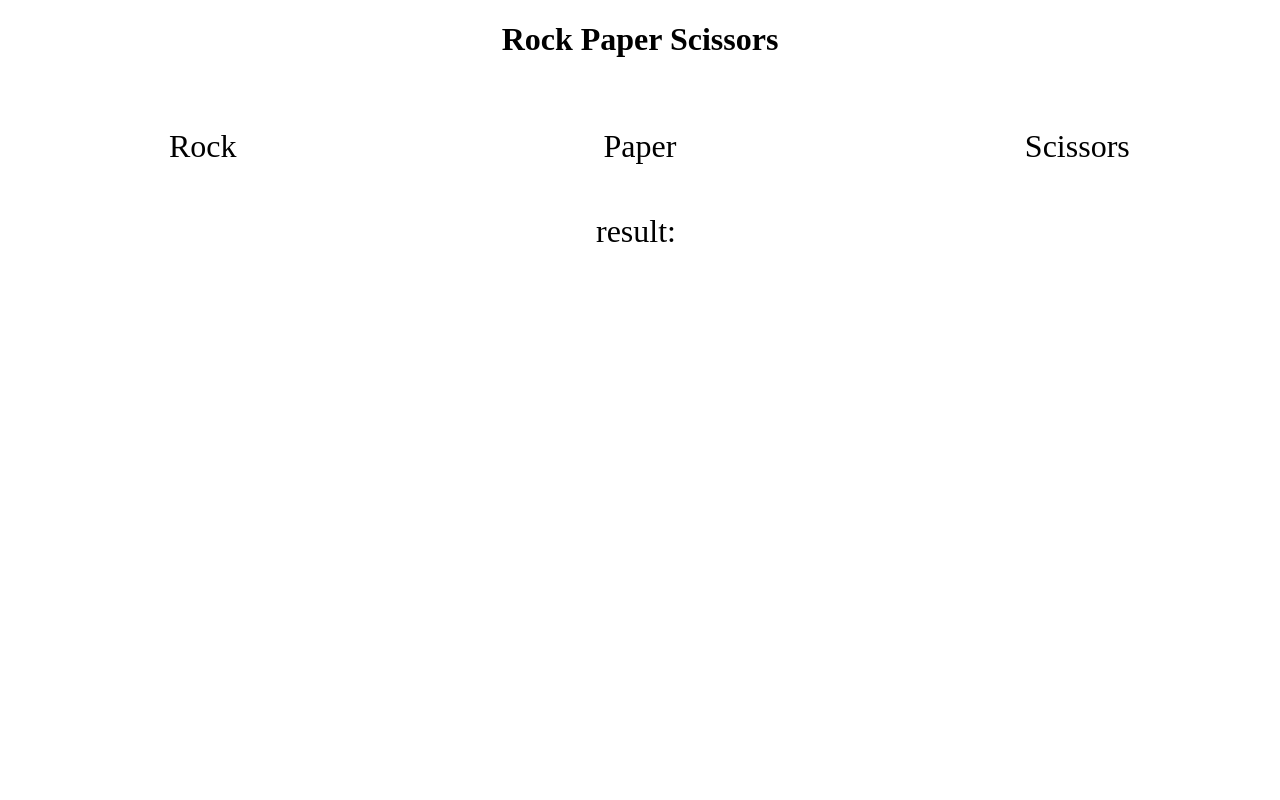
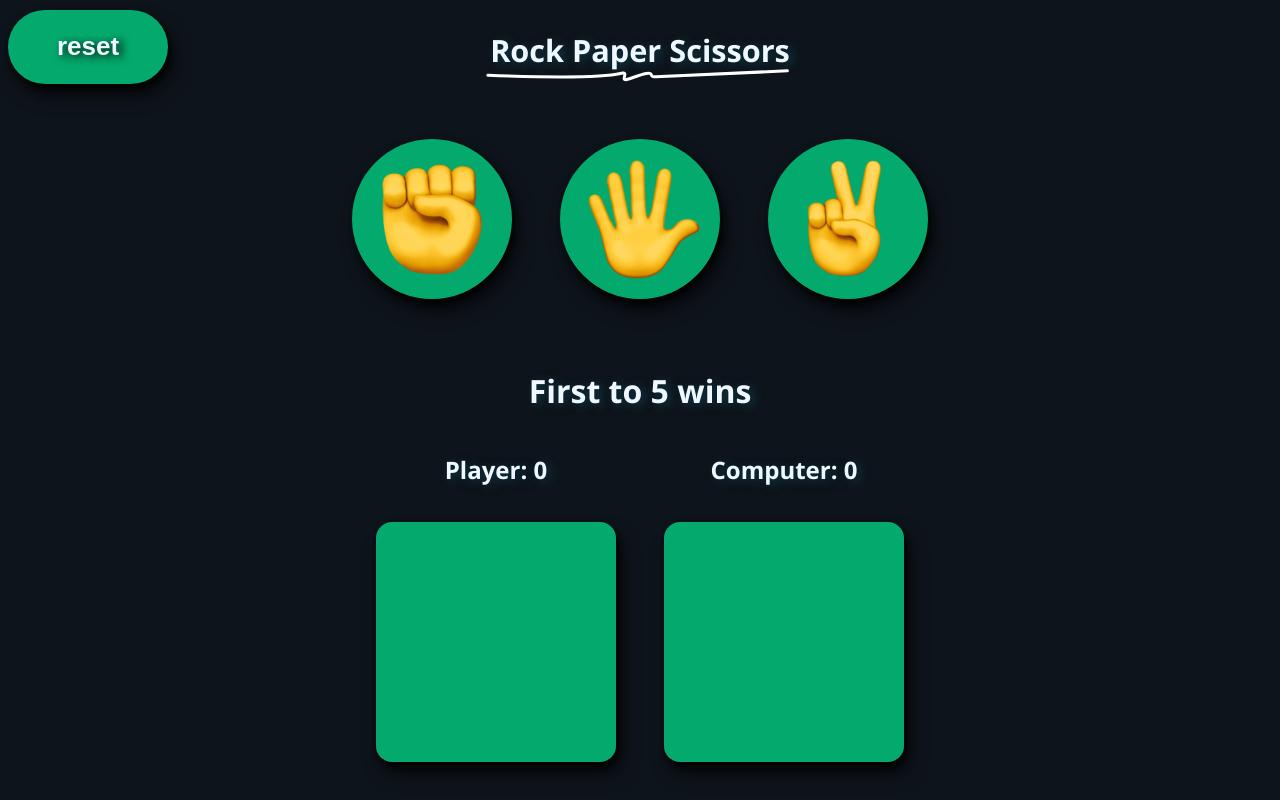
Before and after one commit to ZiedDev/rock-paper-scissors, a plain HTML site: page index.html in a window 1280 px wide. Drawn offline with Linux system fonts and the light colour scheme.

Commit message:
v2 ui reworked

```diff
--- a/index.html
+++ b/index.html
@@ -11,18 +11,39 @@
 <body>
 
     <div class="header">
-        <h1>Rock Paper Scissors</h1>
+        <h1 class="fancy-underline fancy-underline3">Rock Paper Scissors</h1>
+
+        <button class="reset-button" onclick="resetGame()" id="reset-button">
+            <h2>reset</h2>
+        </button>
     </div>
 
-    <div class="selection-container">
-        <div class="selction" id="rock">Rock</div>
+    <div class="selections-container">
+        <button class="selction" id="rock">rock<img src="./images/emojis/rock.png" alt="rock"></button>
 
-        <div class="selction" id="paper">Paper</div>
+        <button class="selction" id="paper">paper<img src="./images/emojis/paper.png" alt="paper"></button>
 
-        <div class="selction" id="scissors">Scissors</div>
+        <button class="selction" id="scissors">scissors<img src="./images/emojis/scissors.png" alt="scissors"></button>
     </div>
 
-    <div class="result" id="result">result: </div>
+    <div class="game" id="result">
+        <h1 id="game-header">First to 5 wins</h1>
+
+        <div class="result" id="result">
+            <div class="choice-card">
+                <h2 id="player-score">Player: 0</h2>
+                <div class="player-choice" id="player-choice">
+                    <img id="player-choice-image">
+                </div>
+            </div>
+            <div class="choice-card">
+                <h2 id="computer-score">Computer: 0</h2>
+                <div class="computer-choice" id="computer-choice">
+                    <img id="computer-choice-image">
+                </div>
+            </div>
+        </div>
+    </div>
 
     <script src="./script.js"></script>
 </body>
--- a/script.js
+++ b/script.js
@@ -1,8 +1,16 @@
-//DOM manipulation
+//DOM manipulationrock
 const rock = document.getElementById("rock");
 const paper = document.getElementById("paper");
 const scissors = document.getElementById("scissors");
-const result = document.getElementById("result");
+
+const playerChoiceImage = document.getElementById("player-choice-image");
+const computerChoiceImage = document.getElementById("computer-choice-image");
+
+const playerScoreText = document.getElementById("player-score");
+const computerScoreText = document.getElementById("computer-score");
+
+const gameHeader = document.getElementById("game-header");
+const resetButton = document.getElementById("reset-button");
 
 rock.addEventListener("click", () => {
     getPlayerChoice(rock);
@@ -19,7 +27,7 @@ scissors.addEventListener("click", () => {
     game();
 });
 
-let playerSelection; //= String(prompt("choose either rock | paper | scissors")).toLowerCase();
+let playerSelection;
 let computerSelection = getComputerChoice();
 
 let playerScore = 0;
@@ -28,7 +36,6 @@ let scoreToWin = 5;
 
 function getPlayerChoice(element) {
     playerSelection = String(element.textContent).toLowerCase();
-    console.log(playerSelection);
 }
 
 function getComputerChoice() {
@@ -91,39 +98,37 @@ function round() {
 function game() {
     if (playerScore < scoreToWin && computerScore < scoreToWin) {
         computerSelection = getComputerChoice();
-        console.log(round());
+        round();
 
-        result.textContent = `result:
-        \nyou: ${playerSelection}
-        \ncomputer: ${computerSelection}
-        \nplayer score: ${playerScore}
-        \ncomputer score: ${computerScore}`;
-    } else {
-        result.textContent = `result:
-        \nyou: ${playerSelection}
-        \ncomputer: ${computerSelection}
-        \nplayer score: ${playerScore}
-        \ncomputer score: ${computerScore}
-        \nGame ended.
-        \n${playerScore > computerScore ? "You won" : "You lost"}`
+        playerChoiceImage.src = `./images/emojis/${playerSelection}.png`;
+
+        computerChoiceImage.src = `./images/emojis/${computerSelection}.png`;
+
+        playerScoreText.textContent = `Player: ${playerScore}`
+        computerScoreText.textContent = `Computer: ${computerScore}`
+    }
+    if (playerScore == scoreToWin || computerScore == scoreToWin) {
+        playerChoiceImage.src = `./images/emojis/${playerSelection}.png`;
+
+        computerChoiceImage.src = `./images/emojis/${computerSelection}.png`;
+
+        playerScoreText.textContent = `Player: ${playerScore}`
+        computerScoreText.textContent = `Computer: ${computerScore}`
+
+        playerScore > computerScore ? gameHeader.textContent = "You win" : gameHeader.textContent = "You lost";
     }
 }
 
-// function game() {
-//     while (playerScore < scoreToWin && computerScore < scoreToWin) {
-//         playerSelection = String(prompt("choose either rock | paper | scissors")).toLowerCase();
-//         computerSelection = getComputerChoice();
+function resetGame() {
+    playerScore = 0;
+    computerScore = 0;
 
-//         console.log(round());
+    playerChoiceImage.src = ``;
 
-//         result.textContent = `result:
-//         you: ${playerSelection}
-//         computer: ${computerSelection}
-//         player score: ${playerScore}
-//         computer score: ${computerScore}`;
-//     }
-// }
+    computerChoiceImage.src = ``;
 
-// console.log(game());
-// alert(`Game ended.
-// ${playerScore > computerScore ? "You won" : "You lost"}`);
+    playerScoreText.textContent = `Player: ${playerScore}`
+    computerScoreText.textContent = `Computer: ${computerScore}`
+
+    gameHeader.textContent = "First to 5 wins"
+}
--- a/style.css
+++ b/style.css
@@ -1,24 +1,240 @@
-.header {
-    text-align: center;
+:root {
+    --shadow-color: 213deg 52% 0%;
+    --shadow-elevation-low:
+        0.3px 0.5px 0.8px hsl(var(--shadow-color) / 0.27),
+        0.5px 1px 1.5px -0.6px hsl(var(--shadow-color) / 0.44),
+        1.3px 2.5px 3.7px -1.3px hsl(var(--shadow-color) / 0.6);
+    --shadow-elevation-medium:
+        0.3px 0.5px 0.8px hsl(var(--shadow-color) / 0.23),
+        1px 1.9px 2.8px -0.3px hsl(var(--shadow-color) / 0.31),
+        1.8px 3.7px 5.4px -0.6px hsl(var(--shadow-color) / 0.4),
+        3.4px 6.8px 9.9px -1px hsl(var(--shadow-color) / 0.48),
+        6.3px 12.5px 18.3px -1.3px hsl(var(--shadow-color) / 0.56);
+    --shadow-elevation-high:
+        0.3px 0.5px 0.8px hsl(var(--shadow-color) / 0.21),
+        2.3px 4.7px 6.8px -0.1px hsl(var(--shadow-color) / 0.25),
+        4.2px 8.5px 12.4px -0.3px hsl(var(--shadow-color) / 0.29),
+        6.2px 12.4px 18.1px -0.4px hsl(var(--shadow-color) / 0.33),
+        8.6px 17.2px 25.1px -0.6px hsl(var(--shadow-color) / 0.37),
+        11.7px 23.5px 34.3px -0.7px hsl(var(--shadow-color) / 0.41),
+        15.9px 31.8px 46.4px -0.9px hsl(var(--shadow-color) / 0.45),
+        21.3px 42.7px 62.3px -1px hsl(var(--shadow-color) / 0.48),
+        28.5px 56.9px 83px -1.2px hsl(var(--shadow-color) / 0.52),
+        37.5px 75px 109.4px -1.3px hsl(var(--shadow-color) / 0.56);
 }
 
-.selection-container {
+body {
+    background-color: hsl(210deg, 30%, 8%);
+    font-weight: 250;
+    font-family: 'Segoe UI', Tahoma, Geneva, Verdana, sans-serif;
+    color: aliceblue;
+
+    text-shadow: 0.25rem 0.125rem 10px #0f3a4b;
+
+}
+
+button {
+    -webkit-appearance: none;
+    appearance: none;
+    outline: none;
+    margin: 0;
+    padding: 0;
+
+    -webkit-transition: .2s;
+    transition: transform .2s;
+
+    box-shadow: var(--shadow-elevation-medium);
+    overflow: hidden;
+    border: none;
+    border-radius: 1rem;
+
+    cursor: pointer;
+
+    color: hsl(210deg, 30%, 8%);
+    font-weight: bold;
+    font-size: 13pt;
+    text-shadow: 0.25rem 0.125rem 10px #000000;
+}
+
+button:hover {
+    transform: scale(110%);
+}
+
+button:active {
+    transform: scale(90%);
+}
+
+.reset-button {
+    position: absolute;
+    top: 2%;
+    left: 0;
+
+    min-width: min(10rem, 60vw);
+
+    cursor: pointer;
+
+    border-radius: 100px;
+    background-color: #04AA6D;
+    color: aliceblue;
+    box-shadow: var(--shadow-elevation-medium);
+}
+
+.header {
+    display: flex;
+    align-items: center;
+    justify-content: center;
+    position: relative;
+}
+
+.header h1 {
+    font-size: 23pt;
+    width: fit-content;
+}
+
+.selections-container {
+    display: flex;
+    justify-content: center;
+    gap: 3rem;
+}
+
+.selction {
+    display: flex;
+    justify-content: center;
+    align-items: center;
+
+    font-size: 0;
+    margin: 3rem 0;
+    cursor: pointer;
+
+    min-width: min(10rem, 20vw);
+    min-height: min(10rem, 20vw);
+    border-radius: 100px;
+    background-color: #04AA6D;
+    box-shadow: var(--shadow-elevation-medium);
+}
+
+.choice-card {
+    display: flex;
+    justify-content: center;
+    align-items: center;
+    flex-direction: column;
+}
+
+.player-choice,
+.computer-choice {
+    display: flex;
+    justify-content: center;
+    align-items: center;
+    margin: 1rem 0;
+    min-width: 15rem;
+    min-height: 15rem;
+    border-radius: 1rem;
+    background-color: #04AA6D;
+    box-shadow: var(--shadow-elevation-medium);
+}
+
+.game {
+    display: flex;
+    justify-content: center;
+    align-items: center;
+    flex-direction: column;
+}
+
+.result {
     display: flex;
     flex-wrap: wrap;
     justify-content: center;
     gap: 3rem;
 }
 
-.selction {
-    flex: 1;
-    text-align: center;
-    font-size: 24pt;
-    margin: 3rem 0;
-    cursor: pointer;
+.footer {
+    margin-top: 3rem;
 }
 
-.result {
-    text-align: center;
-    font-size: 24pt;
-    white-space: pre-wrap;
+.footer a {
+    font-size: 15pt;
+    font-weight: bolder;
+    text-decoration: none;
+    display: inline-block;
+    position: relative;
+    color: #53bef3;
 }
+
+.footer a:after {
+    content: '';
+    position: absolute;
+    width: 100%;
+    transform: scaleX(0);
+    height: 2px;
+    bottom: 0;
+    left: 0;
+    background-color: #53bef3;
+    transform-origin: bottom right;
+    transition: transform 0.25s ease-out;
+}
+
+.footer a:hover:after {
+    transform: scaleX(1);
+    transform-origin: bottom left;
+}
+
+.fancy-underline {
+    position: relative
+}
+
+.fancy-underline:after {
+    background-repeat: no-repeat;
+    background-size: 100% 150%;
+    content: "";
+    display: block;
+    height: 1em;
+    left: -.2em;
+    position: absolute;
+    top: calc(100% - .6em);
+    width: calc(100% + .4rem)
+}
+
+.fancy-underline1:after {
+    background-image: url("./images/zaps/zap-08-white.svg")
+}
+
+.fancy-underline2:after {
+    background-image: url("./images/zaps/zap-14-white.svg")
+}
+
+.fancy-underline3:after {
+    background-image: url("./images/zaps/zap-11-white.svg")
+}
+
+@media only screen and (max-width: 768px) {
+    .header {
+        flex-direction: column;
+        gap: 2rem;
+    }
+
+    .selction {
+        width: 10rem;
+        height: 10rem;
+    }
+
+    .reset-button {
+        position: relative;
+        width: 100px;
+    }
+}
+
+@media only screen and (max-width: 425px) {
+    .selections-container {
+        flex-direction: column;
+        margin-left: auto;
+        margin-right: auto;
+        align-items: center;
+        width: fit-content;
+        gap: 0;
+    }
+
+    .selction {
+        margin: 1rem;
+    }
+
+}
```
Also changed, not shown: images/emojis/paper.png (added), images/emojis/rock.png (added), images/emojis/scissors.png (added), images/zaps/zap-08-white.svg (added), images/zaps/zap-08.svg (added), images/zaps/zap-09.svg (added), images/zaps/zap-10.svg (added), images/zaps/zap-11-white.svg (added), images/zaps/zap-11.svg (added), images/zaps/zap-14-white.svg (added), images/zaps/zap-14.svg (added), images/zaps/zap-16.svg (added).
